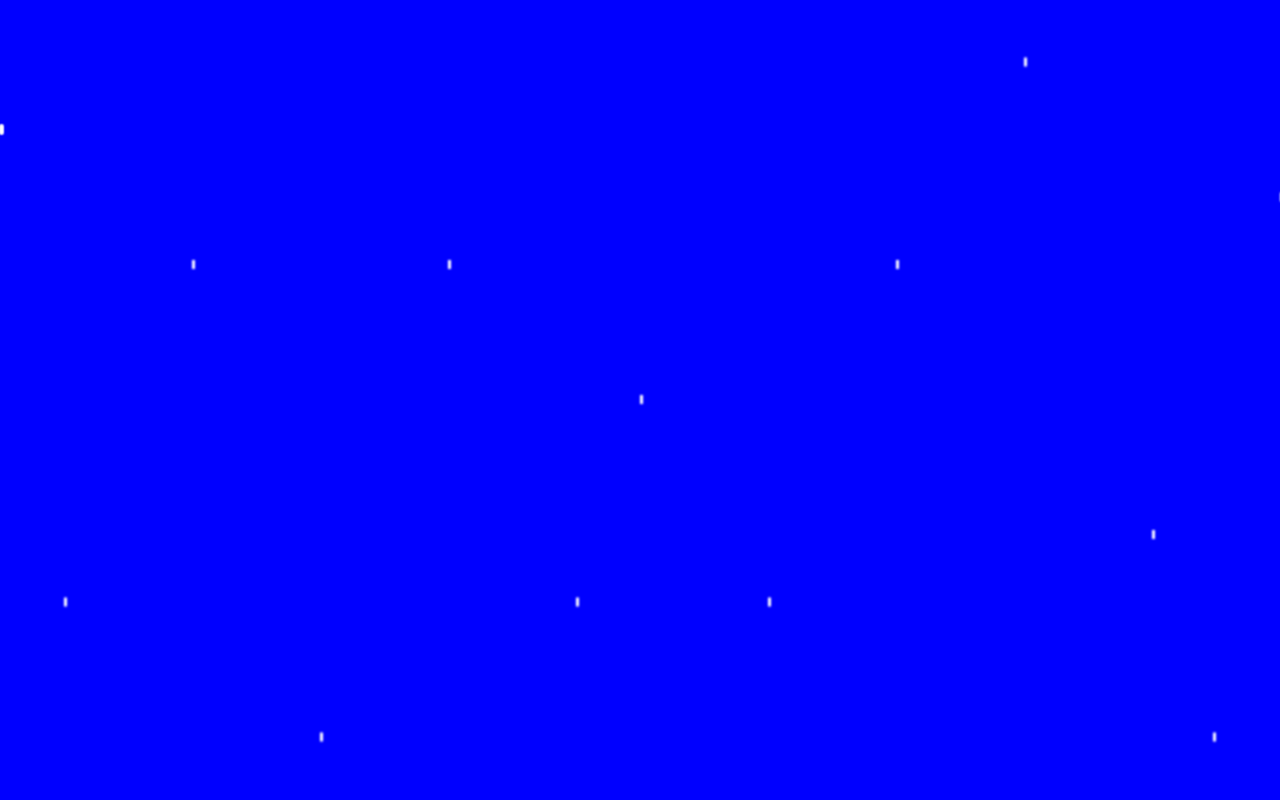
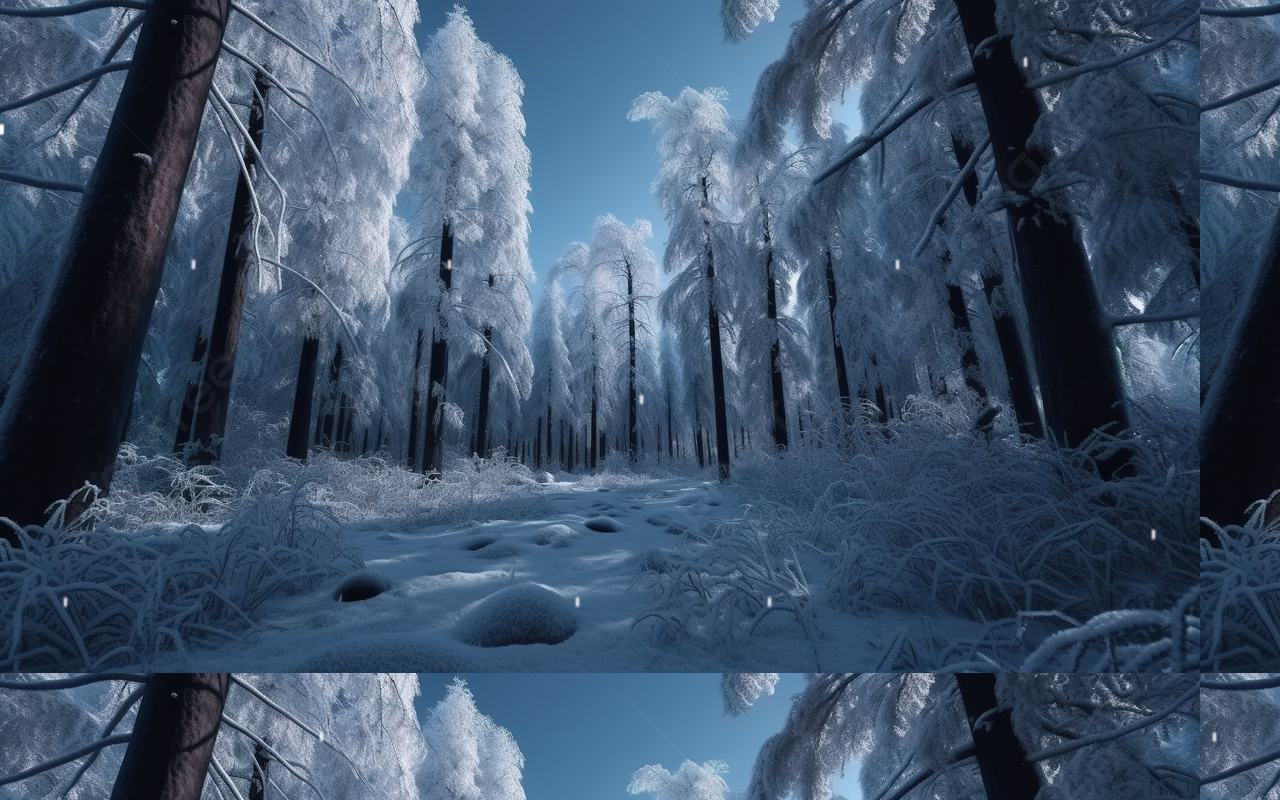
Before and after one commit to ZohaibAliJerov/snow-falling-animation, a plain HTML site: page index.html in a window 1280 px wide. Drawn offline with Linux system fonts and the light colour scheme.

Commit message:
commit files again

```diff
--- a/styles.css
+++ b/styles.css
@@ -5,7 +5,7 @@ body {
     /* Hide overflow to prevent scrollbar */
     height: 100vh;
     background-image: url('b.png');
-    background: blue;
+    /* background: blue; */
 }
 
 .rain {
```
